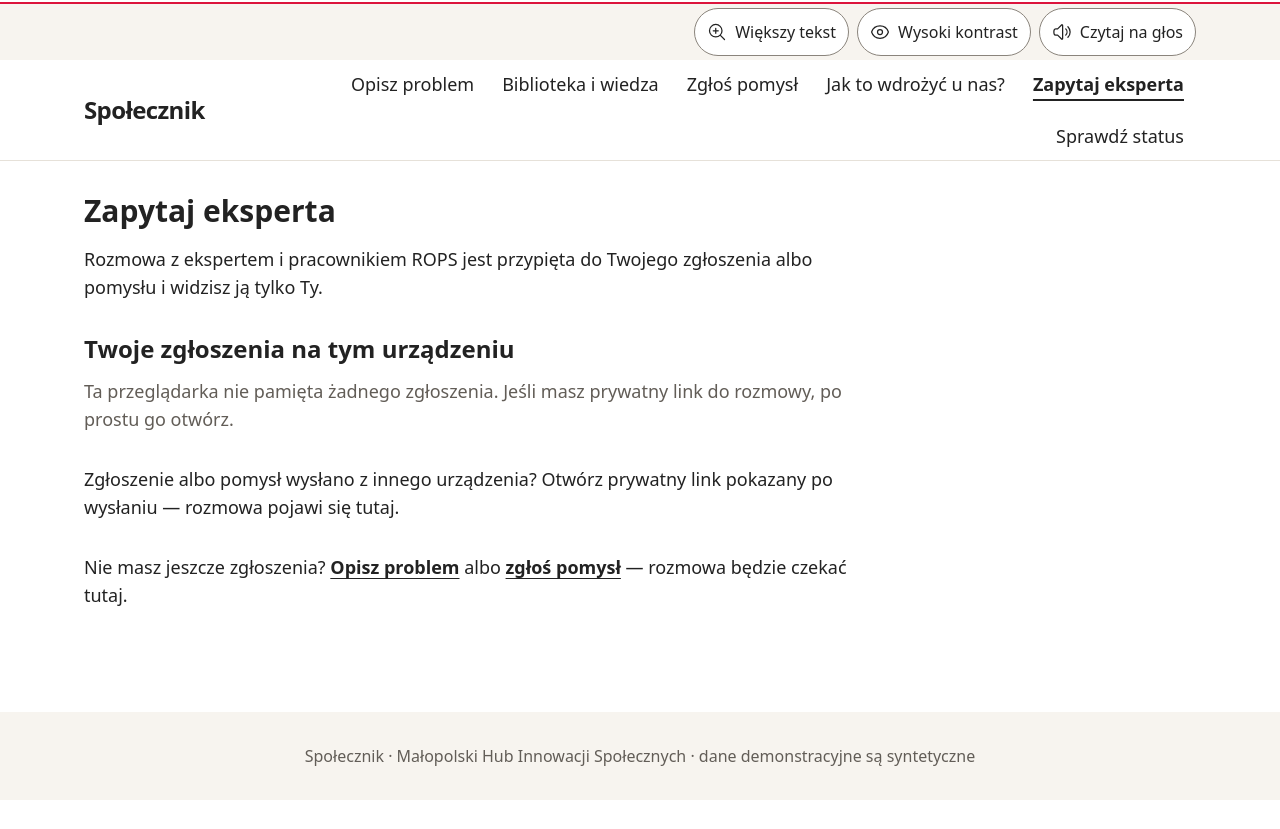
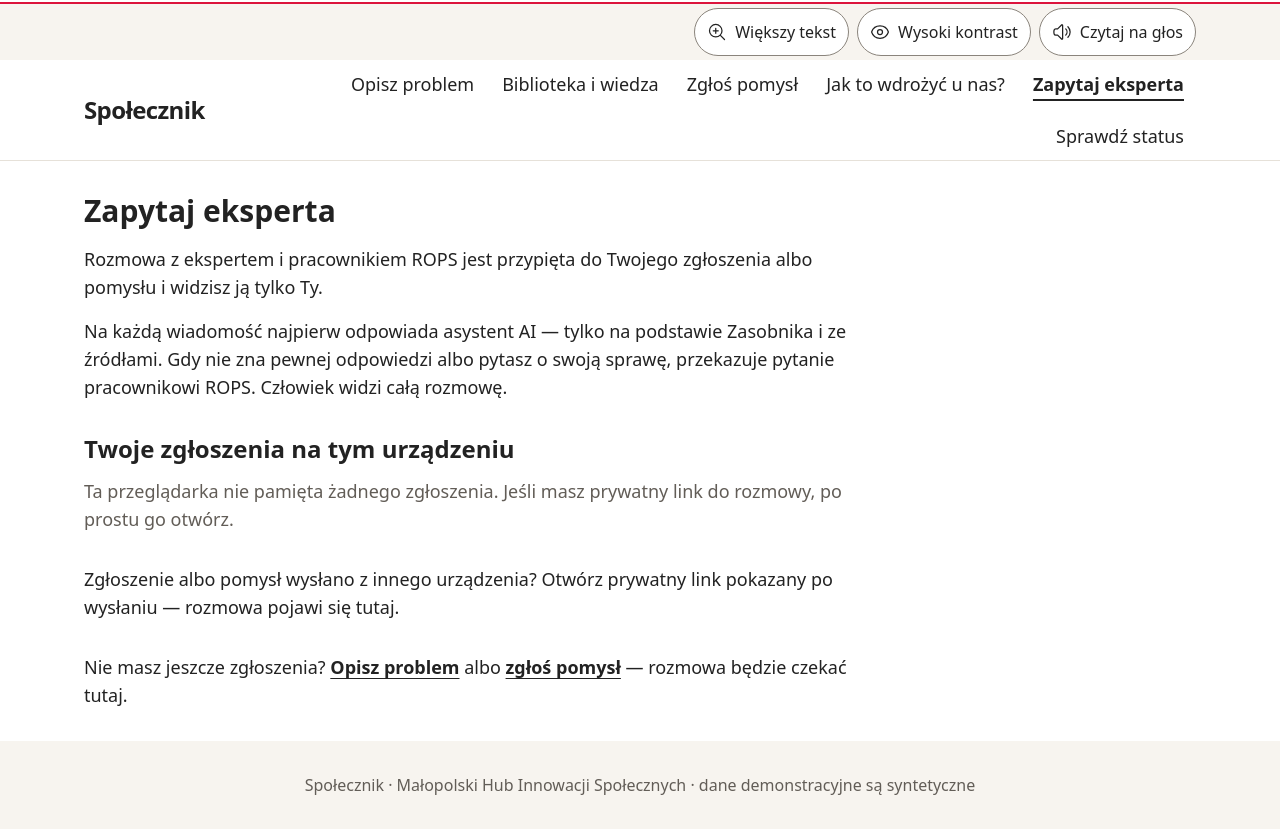
Before and after one commit to JaQubus/Spolecznik, a Next.js app: page /zapytaj in a window 1280 px wide. Before the commit the page ends 800 px from the top, so only its background shows below. Built offline with nearby package versions, Linux system fonts and the light colour scheme; no server answers; a web font is replaced by a local one.

Commit message:
Zapytaj: say up front that the AI assistant answers first
Addresses review on #93: the page intro promised a ROPS reply, so the
automated first answer arrived as a surprise.

Co-Authored-By: Claude Opus 5.5 <noreply@anthropic.com>

```diff
--- a/app/(public)/zapytaj/page.tsx
+++ b/app/(public)/zapytaj/page.tsx
@@ -14,6 +14,9 @@ import { Conversation } from "./conversation";
 export const metadata = { title: "Zapytaj eksperta" };
 
 const UUID = /^[0-9a-f]{8}-[0-9a-f]{4}-[0-9a-f]{4}-[0-9a-f]{4}-[0-9a-f]{12}$/i;
+// Autor ma wiedzieć przed pierwszą wiadomością, że najpierw odpisze AI, nie człowiek (#20).
+const AI_FIRST_LINE =
+  "Na każdą wiadomość najpierw odpowiada asystent AI — tylko na podstawie Zasobnika i ze źródłami. Gdy nie zna pewnej odpowiedzi albo pytasz o swoją sprawę, przekazuje pytanie pracownikowi ROPS. Człowiek widzi całą rozmowę.";
 const linkClass = "font-bold underline decoration-1 underline-offset-4 hover:decoration-2";
 
 export default async function Page(props: PageProps<"/zapytaj">) {
@@ -75,6 +78,7 @@ export default async function Page(props: PageProps<"/zapytaj">) {
                 ? <>Tu odpisze Ci ROPS w sprawie pomysłu. Możesz też zapytać, np. o wsparcie mentora albo nabór.</>
                 : <>Napisz, o co chcesz zapytać. Pracownik ROPS odpowie albo zaprosi do rozmowy eksperta.</>}
         </p>
+        <p className="max-w-[68ch]">{AI_FIRST_LINE}</p>
         <p>
           <Link href={`/status/${thread.code}`} className={linkClass}>Zobacz status {idea ? "pomysłu" : "zgłoszenia"}</Link>
         </p>
@@ -105,6 +109,7 @@ function MyConversations({ mine, askedCode, badLink }: { mine: MyNeed[]; askedCo
         <p className="text-lg">
           Rozmowa z ekspertem i pracownikiem ROPS jest przypięta do Twojego zgłoszenia albo pomysłu i widzisz ją tylko Ty.
         </p>
+        <p>{AI_FIRST_LINE}</p>
       </div>
 
       {badLink && (
```
